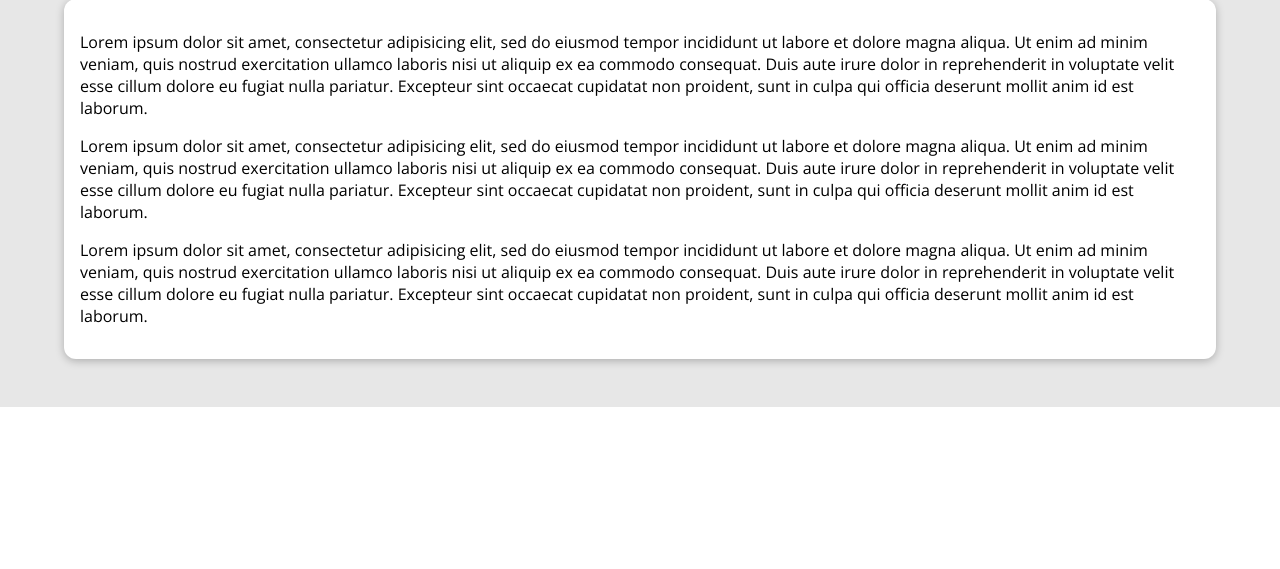
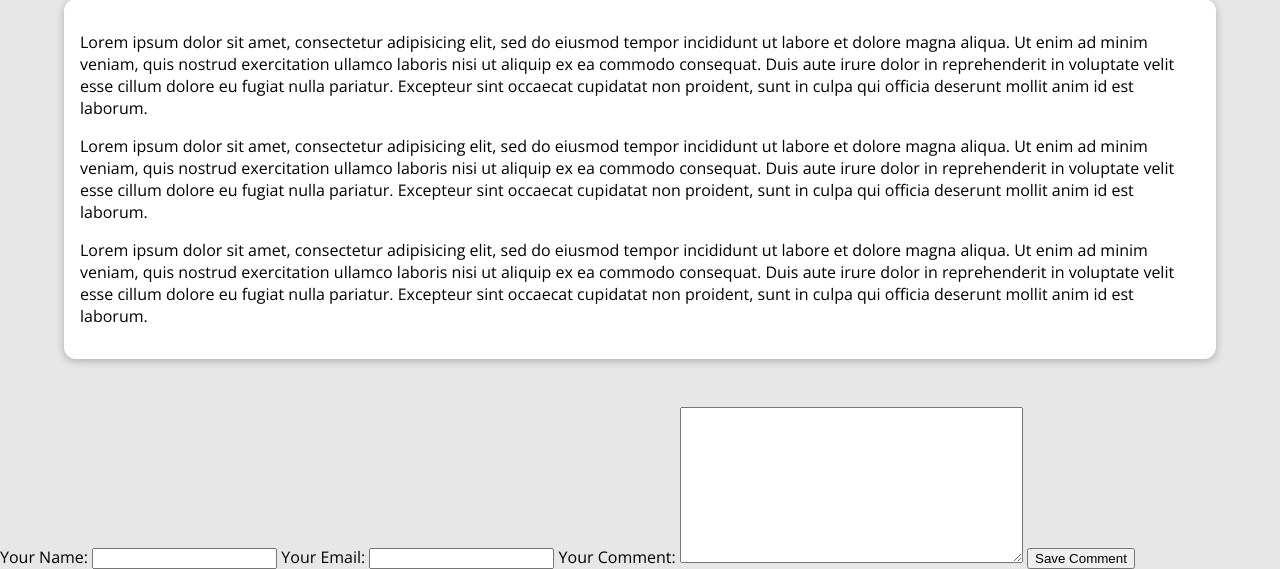
Before and after one commit to Kasaklalita/my-site, a Django app: a page that uses blog/templates/blog/post-detail.html in a window 1280 px wide. Shown: the part 529-1098 px from the top of the page. Before the commit the page ends 936 px from the top, so only its background shows below. Run offline with Django 4.2, Linux system fonts and the light colour scheme; data comes from the database, SQL or seed files in the repository.

Commit message:
added a comment form

```diff
--- /dev/null
+++ b/blog/forms.py
@@ -0,0 +1,12 @@
+from django import forms
+from .models import Comment
+
+class CommentForm(forms.ModelForm):
+    class Meta:
+        model = Comment
+        exclude = ["post"]
+        labels = {
+            "user_name": "Your Name",
+            "user_email": "Your Email",
+            "text": "Your Comment"
+        }
--- a/blog/templates/blog/post-detail.html
+++ b/blog/templates/blog/post-detail.html
@@ -32,7 +32,8 @@
 
   <div>
     <form>
-
+      {{ comment_form }}
+      <button>Save Comment</button>
     </form>
   </div>
 {% endblock %}
--- a/blog/views.py
+++ b/blog/views.py
@@ -1,6 +1,7 @@
 from django.shortcuts import render, get_object_or_404
 from .models import Post
 from django.views.generic import ListView, DetailView
+from .forms import CommentForm
 # Create your views here.
 
 class StartingPageView(ListView):
@@ -26,6 +27,7 @@ class SinglePostView(DetailView):
 
     def get_context_data(self, **kwargs):
         context = super().get_context_data(**kwargs)
+        context["comment_form"] = CommentForm()
         context["post_tags"] = self.object.tags.all()
         return context
 
```
